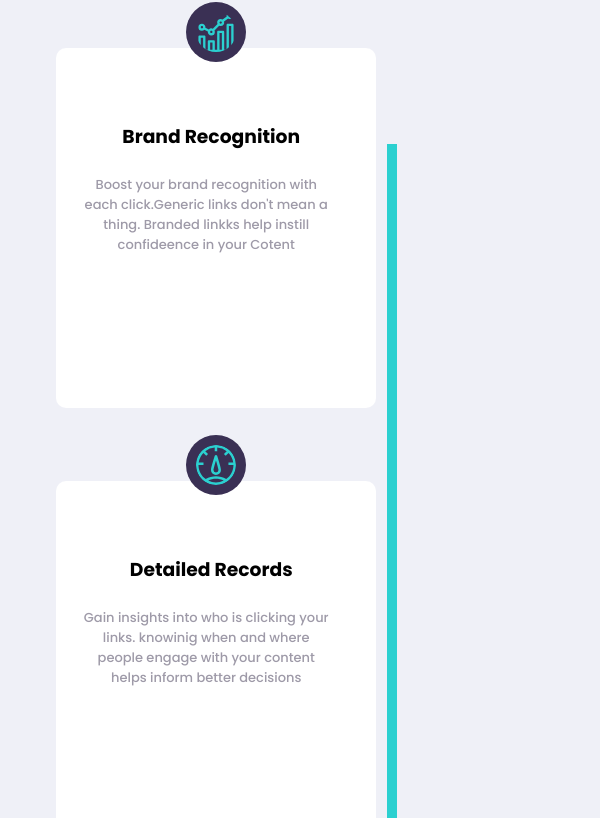
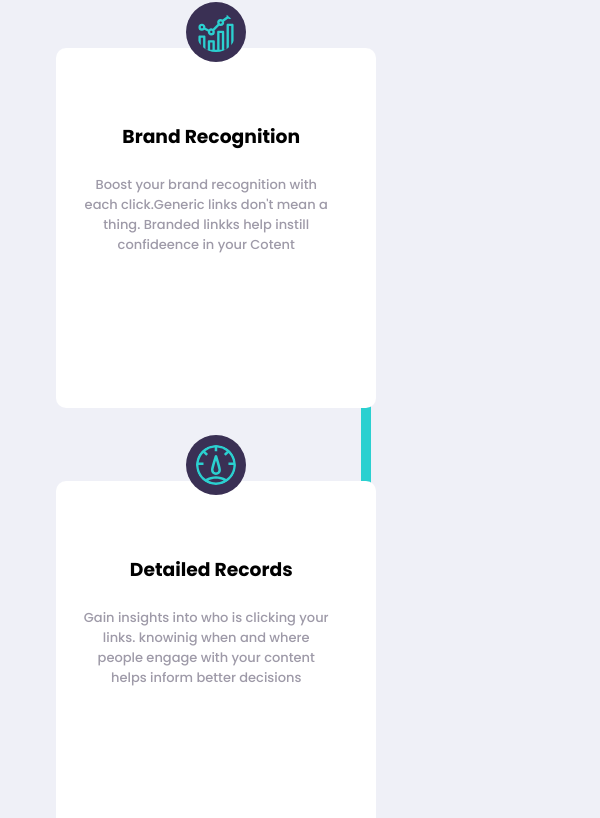
Before and after one commit to HighestDev/Url-shortening-api, a React (Create React App) app: page / in a window 600 px wide. Shown: the part 1842-2660 px from the top of the page. Built offline with nearby package versions, Linux system fonts and the light colour scheme.

Commit message:
Adding Timeout to Copy button to solve the problem

```diff
--- a/src/Styles/Input.styled.tsx
+++ b/src/Styles/Input.styled.tsx
@@ -214,18 +214,21 @@ border-radius:10px;
 
 export const SubContainerResult=styled.div`
  display:flex;
- >p{
+ >a{
   position:relative;
   left:-5rem;
   top:0.5rem;
   color:${colors.seaBlue}
+ }
+ a:hover{
+  color:blue;
  }
 
  //Mobile Screen Small Size
  @media (min-width:320px) and (max-width:623px){
   flex-direction:column;
 
-  >p{
+  >a{
     left:2rem;
     top:-1rem;
   }
@@ -285,17 +288,17 @@ font-style:italic;
  @media (min-width:320px) and (max-width:623px){
    left:-5rem;
    font-size:14px;
-   top:6.7rem;
+   top:7rem;
  }
 
  @media (min-width:375px) and (max-width:623px){
   left:-6rem;
   font-size:14px;
-  top:6.7rem;
+  top:6.8rem;
 }
 
  @media (min-width:425px) and (max-width:623px){
-  top:6.6rem;
+  top:7rem;
   left:-8rem;
  }
 
@@ -325,18 +328,18 @@ color:${colors.darkAsh};
 
 @media (min-width:375px) and (max-width:623px){
   left:3.5rem;
-  top:55.5rem;
+  top:55.3rem;
 }
 
 @media (min-width:425px) and (max-width:623px){
- top:61.5rem;
+ top:60.9rem;
  left:4.5rem;
 }
 
 
 @media (min-width:703px) and (max-width:768px){
   left:6.5rem;
-  top:41rem;
+  top:40.9rem;
 }
 
 `
--- a/src/components/ShortLink.tsx
+++ b/src/components/ShortLink.tsx
@@ -1,4 +1,4 @@
-import React,{useState} from 'react'
+import React,{useState,useEffect} from 'react'
 import { ContainerForResult,CopiedButton,SubContainerResult } from '../Styles/Input.styled'
 import {GetShortenLinkTypes as  Iprops } from '../model'
 
@@ -10,11 +10,21 @@ const ShortLink:React.FC<Iprops> =({result})=> {
   const [copy,setCopy]=useState('Copy')
   const [color,setColor]=useState(false)
 
+useEffect(()=>{
+const timer=setTimeout(()=>{
+   setCopy('Copy')
+   setColor(false)
+},3000)
+
+return ()=>clearTimeout(timer)
+},[copy])
+
+
+
   const copyClip=()=>{
     navigator.clipboard.writeText(result.short_link)
     setCopy('Copied!')
     setColor(true)
-    console.log('Copied!')
 }
 
 
@@ -23,7 +33,7 @@ const ShortLink:React.FC<Iprops> =({result})=> {
         <p>{result.original_link}</p>
           <div className='liner'></div>
          <SubContainerResult>
-          <p>{result.full_short_link}</p>
+          <a href={result.full_short_link}>{result.full_short_link}</a>
           <CopiedButton className={color ? "selected":"notSelected"} onClick={copyClip}>{copy}</CopiedButton>
          </SubContainerResult>
      </ContainerForResult>
--- a/src/index.css
+++ b/src/index.css
@@ -119,9 +119,9 @@
 
      .bluebar{
       position: relative;
-      left:-10.5rem;
-      width:200vw;
-      top:-50rem;
+      left:-13.5rem;
+      width:230vw;
+      top:-35rem;
       transform: rotate(90deg);
      }
 
@@ -131,7 +131,10 @@
  @media (min-width:375px) and (max-width:623px){
 
   .bluebar{
+    width:200vw;
+    top:-35.5rem;
     left:-11.5rem;}
+
 
   .stats{
     padding-top:-6rem;
@@ -153,7 +156,9 @@
     }
 
     .bluebar{
-      left:-13rem;
+      top:-40rem;
+      width:170vw;
+      left:-9rem;
 
     }
 }
```
